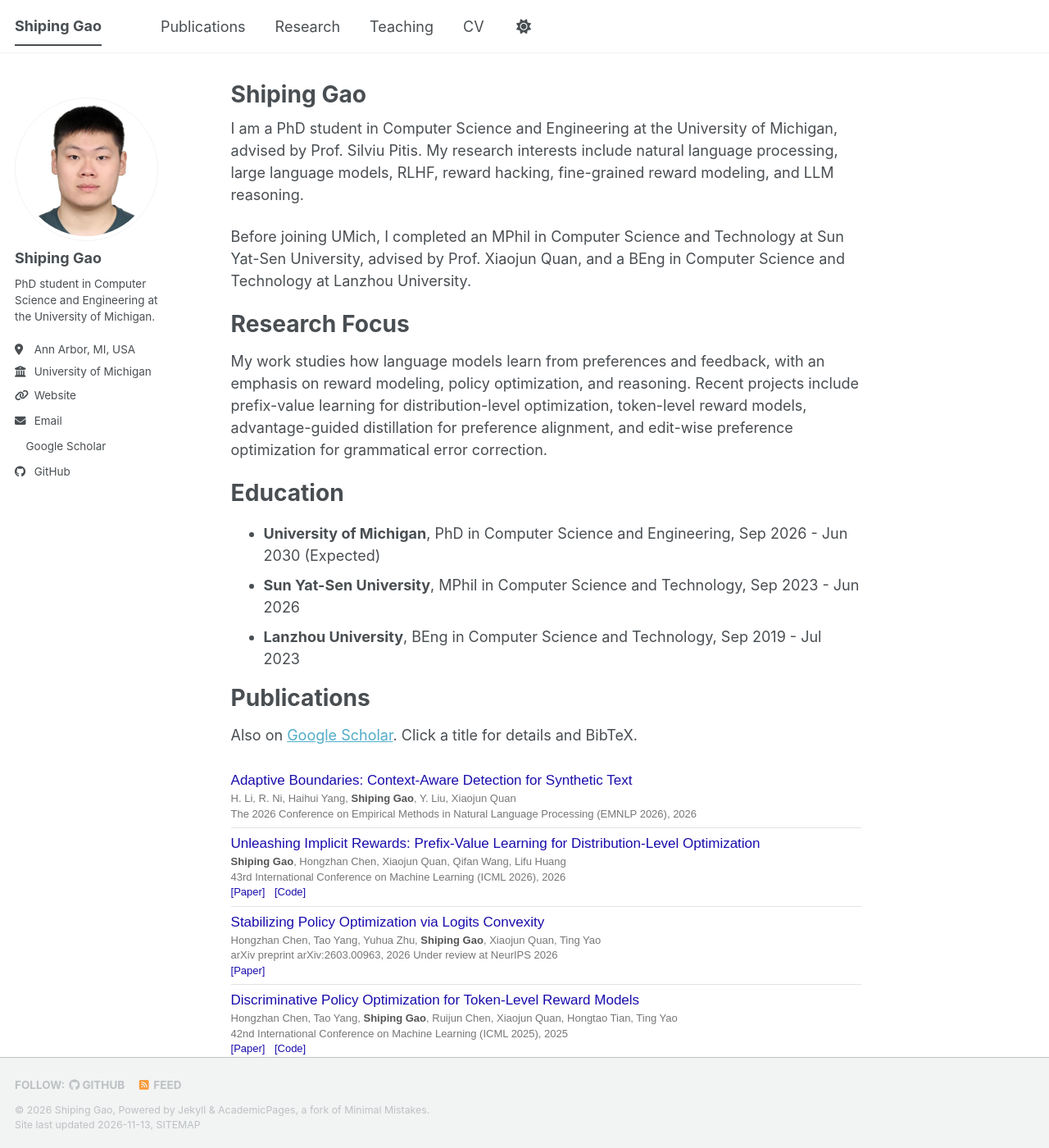
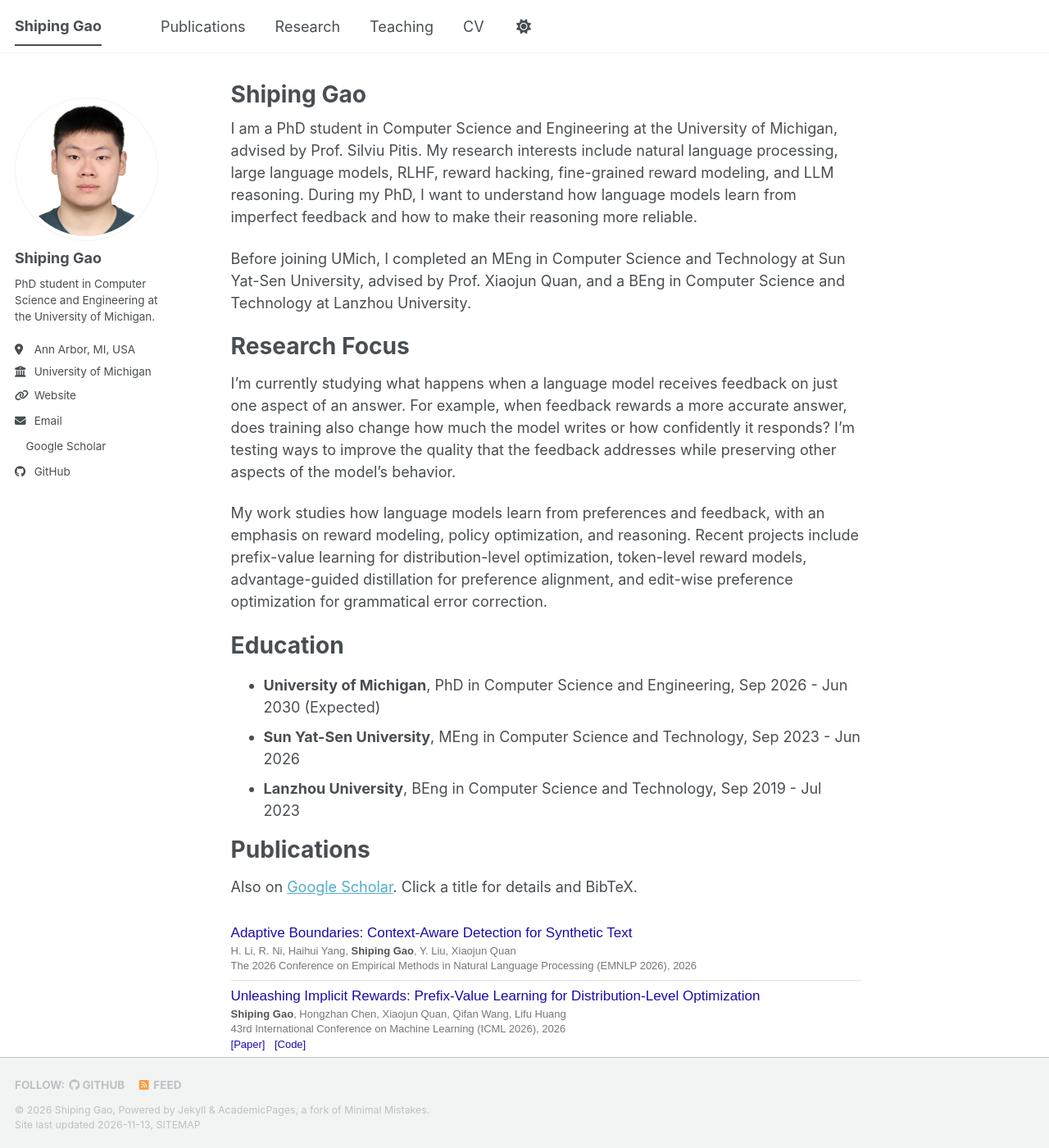
Before and after one commit to gaoshiping/gaoshiping.github.io, a Jekyll site: the page built from _pages/about.md, in a window 1280 px wide and 1400 px high. Shown: the whole window at 82% size. Built offline with Jekyll 4.4.1, drawn with Linux system fonts in a browser that asks for light colours; a style sheet for code colours, icons or effects is not loaded; some of the changed text lies outside the part shown.

Commit message:
Add future goal and current research paragraph; add R-Quest; unify SYSU degree as MEng; update CV PDF to Nov 2026
Co-Authored-By: Claude Opus 5.5 <noreply@anthropic.com>

```diff
--- a/_pages/about.md
+++ b/_pages/about.md
@@ -7,12 +7,14 @@ redirect_from:
   - /about.html
 ---
 
-I am a PhD student in Computer Science and Engineering at the University of Michigan, advised by Prof. Silviu Pitis. My research interests include natural language processing, large language models, RLHF, reward hacking, fine-grained reward modeling, and LLM reasoning.
+I am a PhD student in Computer Science and Engineering at the University of Michigan, advised by Prof. Silviu Pitis. My research interests include natural language processing, large language models, RLHF, reward hacking, fine-grained reward modeling, and LLM reasoning. During my PhD, I want to understand how language models learn from imperfect feedback and how to make their reasoning more reliable.
 
-Before joining UMich, I completed an MPhil in Computer Science and Technology at Sun Yat-Sen University, advised by Prof. Xiaojun Quan, and a BEng in Computer Science and Technology at Lanzhou University.
+Before joining UMich, I completed an MEng in Computer Science and Technology at Sun Yat-Sen University, advised by Prof. Xiaojun Quan, and a BEng in Computer Science and Technology at Lanzhou University.
 
 Research Focus
 ======
+
+I'm currently studying what happens when a language model receives feedback on just one aspect of an answer. For example, when feedback rewards a more accurate answer, does training also change how much the model writes or how confidently it responds? I'm testing ways to improve the quality that the feedback addresses while preserving other aspects of the model's behavior.
 
 My work studies how language models learn from preferences and feedback, with an emphasis on reward modeling, policy optimization, and reasoning. Recent projects include prefix-value learning for distribution-level optimization, token-level reward models, advantage-guided distillation for preference alignment, and edit-wise preference optimization for grammatical error correction.
 
@@ -20,7 +22,7 @@ Education
 ======
 
 - **University of Michigan**, PhD in Computer Science and Engineering, Sep 2026 - Jun 2030 (Expected)
-- **Sun Yat-Sen University**, MPhil in Computer Science and Technology, Sep 2023 - Jun 2026
+- **Sun Yat-Sen University**, MEng in Computer Science and Technology, Sep 2023 - Jun 2026
 - **Lanzhou University**, BEng in Computer Science and Technology, Sep 2019 - Jul 2023
 
 Publications
```
Also changed, not shown: other parts of _pages/about.md (+2 -2 lines), _data/cv.json (+11 -1 lines), _pages/cv.md (+15 -3 lines), _pages/research.md (+10 -0 lines), 1 other file.
